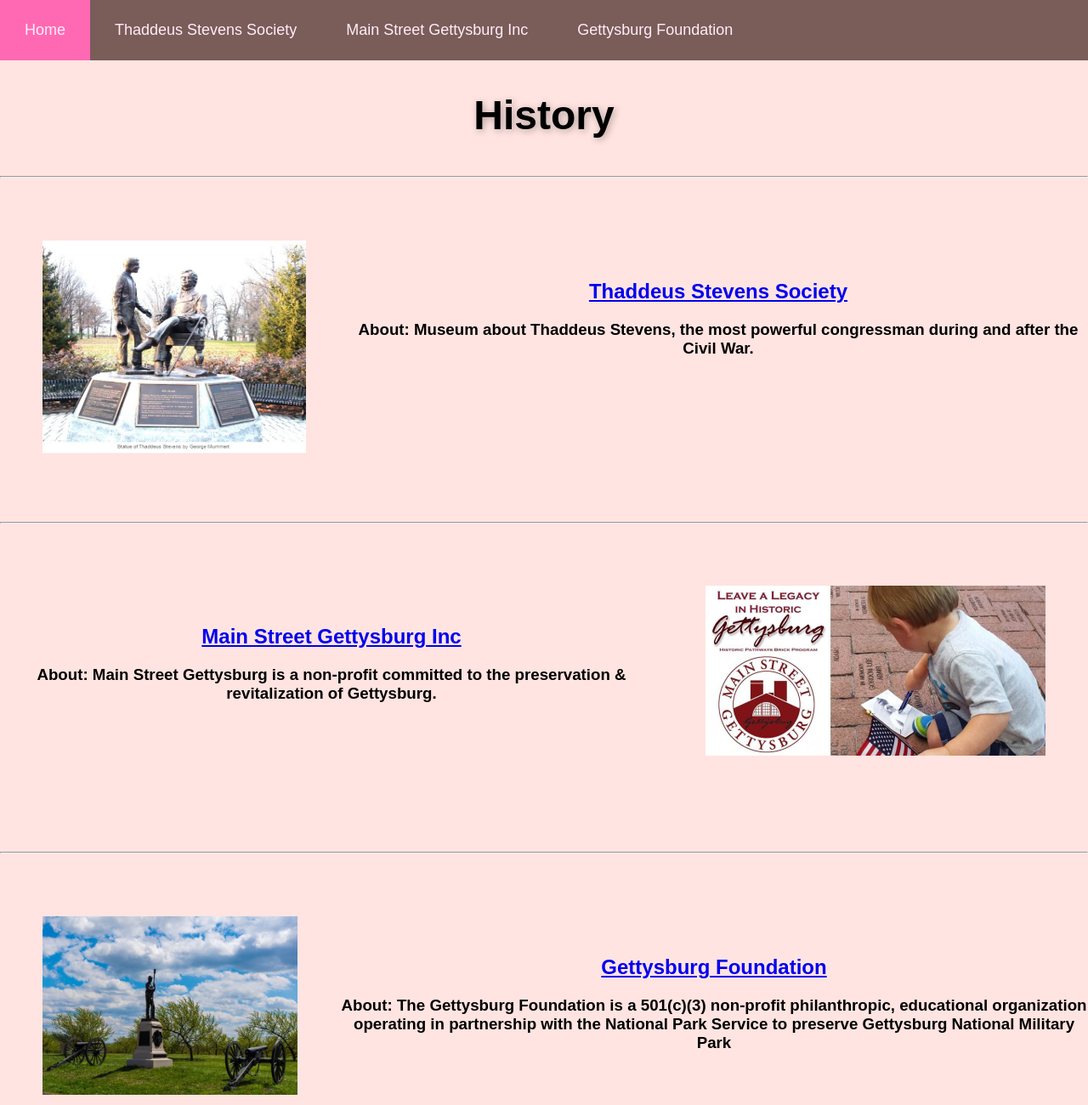
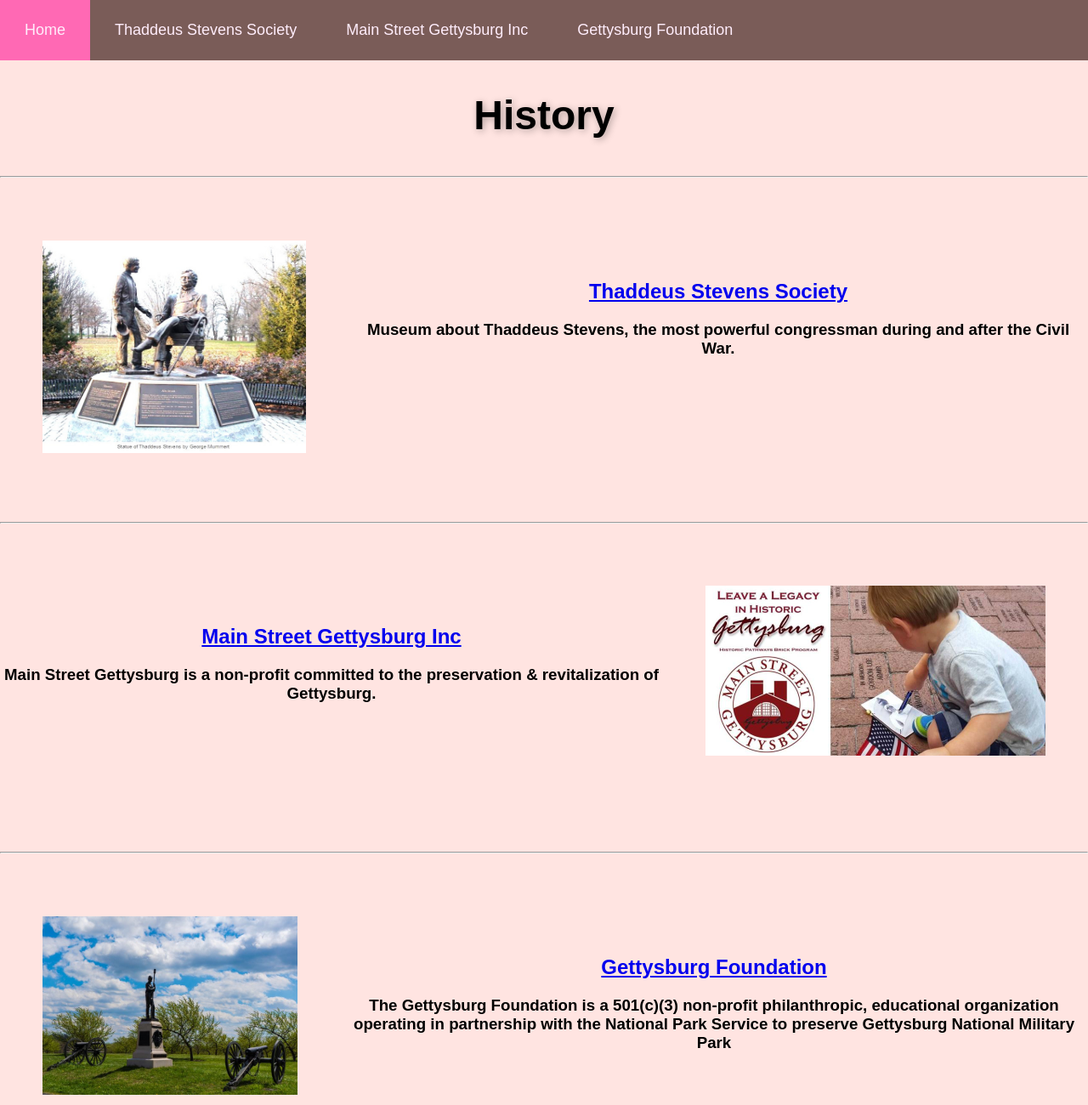
Before and after one commit to samcscheungrab7/TSA2026Hub, a plain HTML site: page history.html in a window 1280 px wide. Shown: the top 1300 px of the page at 85% size. Drawn offline with Linux system fonts and the light colour scheme.

Commit message:
Update history.html

```diff
--- a/history.html
+++ b/history.html
@@ -72,13 +72,13 @@
 <h2><center><img src="th.jpeg" width=310 height=250 vspace=10 hspace=50 align=left>
 <br><br>
 <a href="https://www.thaddeusstevenssociety.com/">Thaddeus Stevens Society</a><br></h2></center>
-<h3><center>About: Museum about Thaddeus Stevens, the most powerful congressman during and after the Civil War.<br><br>
+<h3><center>Museum about Thaddeus Stevens, the most powerful congressman during and after the Civil War.<br><br>
 </center></h3><br><br><br><br><br><br><br><br><a name="CRH"></a><hr>
 <br><br>
 <h2><center><img src="main.jpeg" width=400 height=200 vspace=10 hspace=50 align=right>
 <br><br>
 <a href="https://www.mainstreetgettysburg.org/">Main Street Gettysburg Inc</a><br></h2></center>
-<h3><center>About: Main Street Gettysburg is a non-profit committed to the preservation & revitalization of Gettysburg. <br><br>
+<h3><center>Main Street Gettysburg is a non-profit committed to the preservation & revitalization of Gettysburg. <br><br>
 </center></h3><br><br><br><br><br><br><br>
 
 <a name="SANCR"></a><hr><br><br>
@@ -86,7 +86,7 @@
 <br><br>
 
 <a href="https://www.gettysburgfoundation.org/">Gettysburg Foundation</a><br></h2></center>
-<h3><center>About: The Gettysburg Foundation is a 501(c)(3) non-profit philanthropic, educational
+<h3><center>The Gettysburg Foundation is a 501(c)(3) non-profit philanthropic, educational
 organization operating in partnership with the National Park Service to preserve Gettysburg National Military Park<br>
 </center></h3><br><br><br><br><br>
 
```
